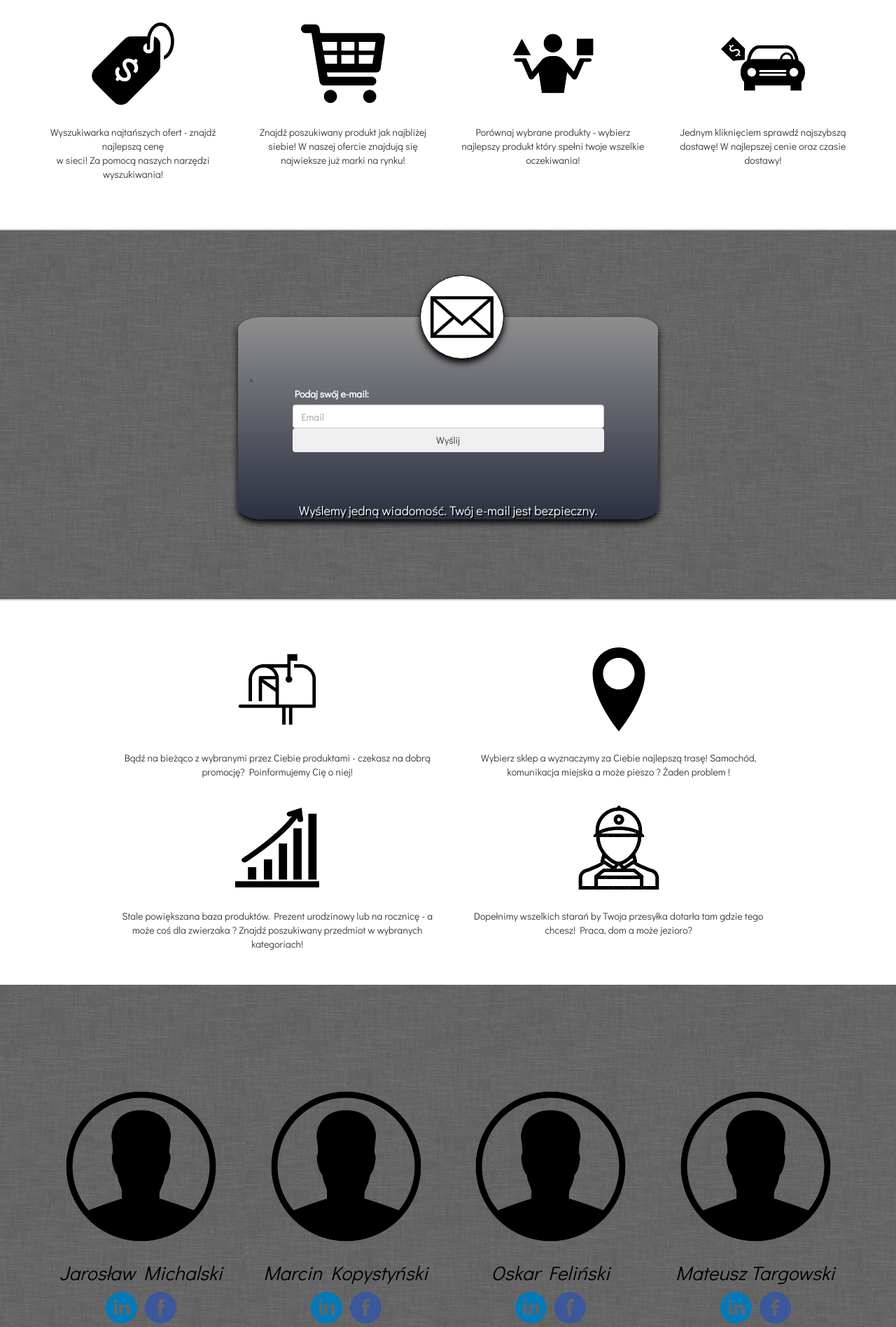
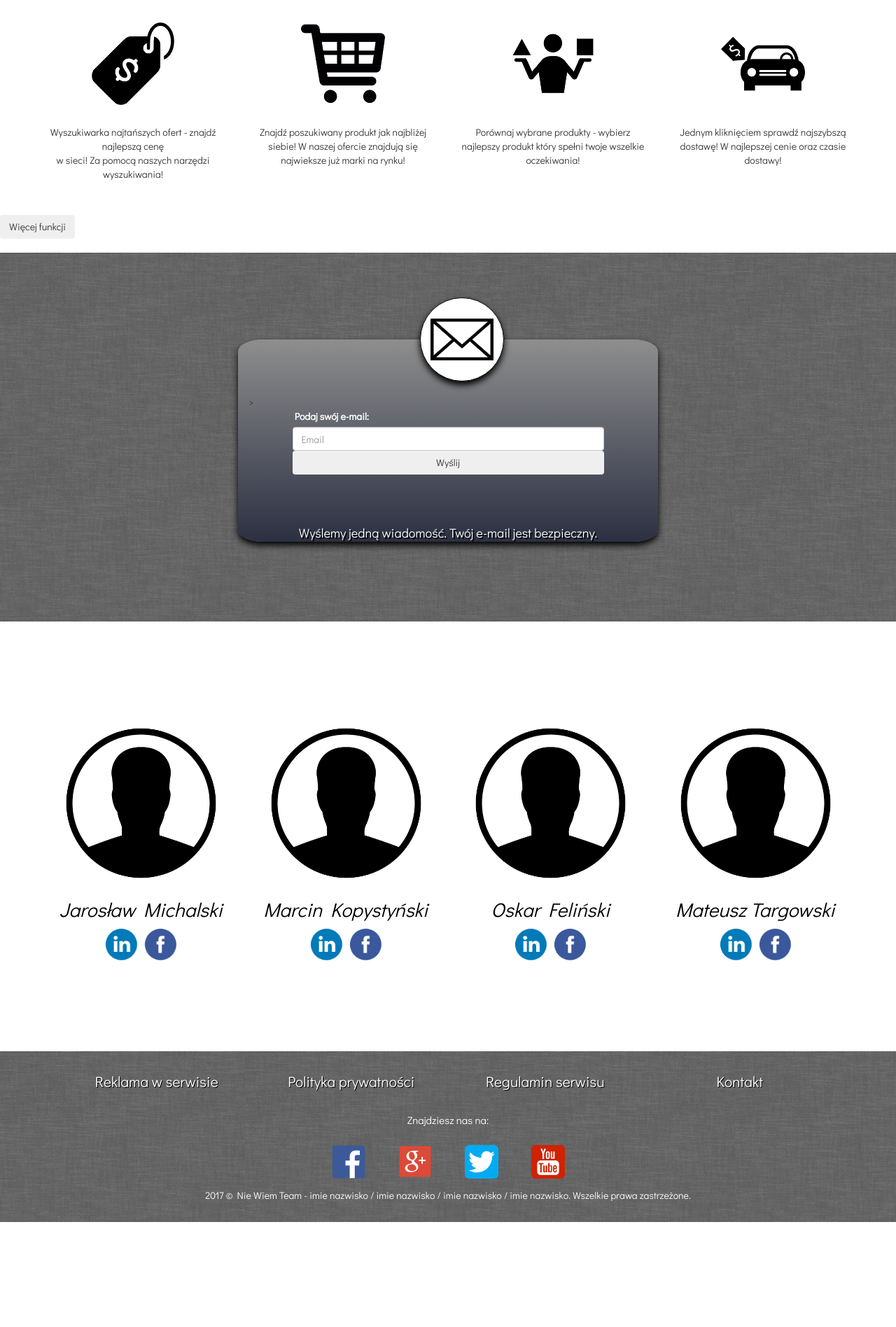
Before and after one commit to infoshareacademy/jfdd7-nw, a plain HTML site: page index.html in a window 1280 px wide. Shown: the part 674-2570 px from the top of the page at 70% size. After the commit the page ends 2420 px from the top, so only its background shows below. Drawn offline with nearby package versions, Linux system fonts and the light colour scheme.

Commit message:
Połączenie funkcji z funkcjami dodatkowymi jako rozwijane

```diff
--- a/index.html
+++ b/index.html
@@ -94,27 +94,8 @@
             </div>
         </div>
     </section>
-    <section id="formularz" class="formularz container-fluid">
-        <fieldset class="container">
-            <legend>
-
-            </legend>
-            <form action="https://formspree.io/teamniewiem@gmail.com" method="POST">>
-                <div class="form-group">
-                    <label class="podaj-email col-sm-5" for="exampleInputEmail1">Podaj swój e-mail:</label>
-                    <div class="col-sm-offset-1 col-sm-10">
-                        <input type="email" class="form-control" id="exampleInputEmail1" placeholder="Email">
-                    </div>
-                    <div class="col-sm-offset-1 col-sm-10">
-                        <button type="submit" class="btn btn-block">Wyślij</button>
-                    </div>
-                </div>
-            </form>
-            <p class="col-sm-offset-1 col-sm-10">Wyślemy jedną wiadomość.
-                Twój e-mail jest bezpieczny.</p>
-        </fieldset>
-    </section>
-    <section id="funkcje-produktu1">
+        <button type="button" class="btn" data-toggle="collapse" data-target="#demo">Więcej funkcji</button>
+    <section id="demo" class="collapse">
         <div class="container functions">
             <div class="col-sm-offset-1 col-sm-5">
                 <img class="img-responsive obrazek" src="images/powiadomienia.png"
@@ -142,6 +123,26 @@
                     a może jezioro?</p>
             </div>
         </div>
+    </section>
+    <section id="formularz" class="formularz container-fluid">
+        <fieldset class="container">
+            <legend>
+
+            </legend>
+            <form action="https://formspree.io/teamniewiem@gmail.com" method="POST">>
+                <div class="form-group">
+                    <label class="podaj-email col-sm-5" for="exampleInputEmail1">Podaj swój e-mail:</label>
+                    <div class="col-sm-offset-1 col-sm-10">
+                        <input type="email" class="form-control" id="exampleInputEmail1" placeholder="Email">
+                    </div>
+                    <div class="col-sm-offset-1 col-sm-10">
+                        <button type="submit" class="btn btn-block">Wyślij</button>
+                    </div>
+                </div>
+            </form>
+            <p class="col-sm-offset-1 col-sm-10">Wyślemy jedną wiadomość.
+                Twój e-mail jest bezpieczny.</p>
+        </fieldset>
     </section>
     <section id="about-us">
         <div class="container">
@@ -209,5 +210,15 @@
 </main>
 <script src="bootstrap/jquery.min.js"></script>
 <script src="bootstrap/bootstrap.min.js"></script>
+<script>
+    $(document).ready(function(){
+        $("#demo").on("hide.bs.collapse", function(){
+            $(".btn").html('Więcej funkcji');
+        });
+        $("#demo").on("show.bs.collapse", function(){
+            $(".btn").html('Mniej funkcji');
+        });
+    });
+</script>
 </body>
 </html>
--- a/style/footer.css
+++ b/style/footer.css
@@ -1,17 +1,14 @@
 .footer {
+    background-image: url("../images/tlo-o-nas2.png");
     padding: 2em 0;
-    border: 1px solid black;
+    /*border: 1px solid black;*/
     width: 100%;
-    background: rgba(0, 0, 0, 0.6);
+    /*background: rgba(0, 0, 0, 0.6);*/
     min-height: 10em;
-
 }
-
 .biznes {
     font-size: 1.5em;
 }
-
-
 .social-media {
     display: flex;
     justify-content: space-around;
@@ -19,36 +16,29 @@
     color: white;
     max-width: 100%;
 }
-
 .znajdz {
     padding: 2em 0 0;
     color: white;
     font-size: 15px;
 }
-
 .size:hover {
     opacity: 0.8;
 }
-
 .biznes a {
     color: white;
     text-shadow: 1px 1px black;
 }
-
 .biznes a:hover {
     color: black;
     text-decoration: none;
     font-weight: bold;
 }
-
 .prawa {
     color: white;
 }
-
 .size {
     width: 48px;
 }
-
 .hvr-underline-from-left {
     display: inline-block;
     vertical-align: middle;
@@ -77,8 +67,6 @@
 .hvr-underline-from-left:hover:before, .hvr-underline-from-left:focus:before, .hvr-underline-from-left:active:before {
     right: 0;
 }
-
-
 @media (max-device-width: 799px) {
     .biznes a {
         display: block;
@@ -88,13 +76,8 @@
     .social-media  {
         display: flex;
         justify-content: space-around;
-
     }
-
-
 }
-
-
 @media screen and (min-width: 800px) {
     .biznes {
         display: flex;
--- a/style/formularz.css
+++ b/style/formularz.css
@@ -7,7 +7,6 @@ main > section > fieldset {
     box-shadow: 0 5px 10px black;
     margin-bottom: 50px;
 }
-
 main > section > fieldset > legend {
     background-image: url("../images/koperta.jpg");
     width: 120px;
@@ -24,19 +23,16 @@ main > section > fieldset > legend {
     text-align: center;
     border-radius: 50%;
 }
-
 .formularz {
     /*padding: 100px;*/
     /*display: flex;*/
     /*justify-content: center;*/
     background-image: url(../images/tlo-o-nas2.png);
-    border-bottom: 2px solid lightgrey;
-    border-top: 2px solid lightgrey;
+    /*border-bottom: 2px solid lightgrey;*/
+    /*border-top: 2px solid lightgrey;*/
     margin-top: 20px;
     padding: 5% 0;
 }
-
-
 main > section > fieldset > p {
     color: white;
     text-shadow: 2px 2px black;
--- a/style/o-nas.css
+++ b/style/o-nas.css
@@ -4,19 +4,16 @@
     font-size: 2em;
     font-style: italic;
     color: black;
-
 }
-
 .about-us > a {
     text-decoration: none;
 }
-
 .about-us > a > img {
     width: 50px;
     margin-top: 5px;
 }
 #about-us {
-    background-image: url("../images/tlo-o-nas2.png");
+    /*background-image: url("../images/tlo-o-nas2.png");*/
     padding: 10% 0;
 }
 .carousel-inner>.item>a>img, .carousel-inner>.item>img, .img-responsive, .thumbnail a>img, .thumbnail>img {
```
